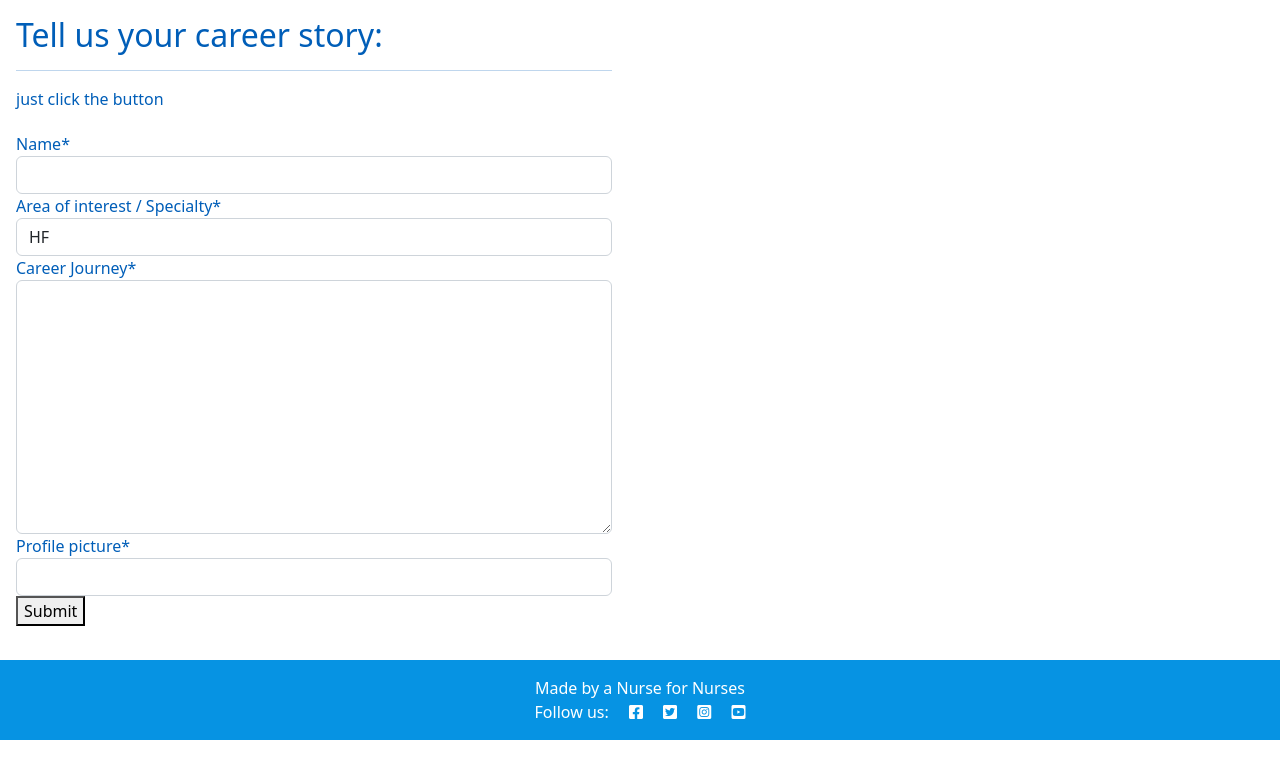
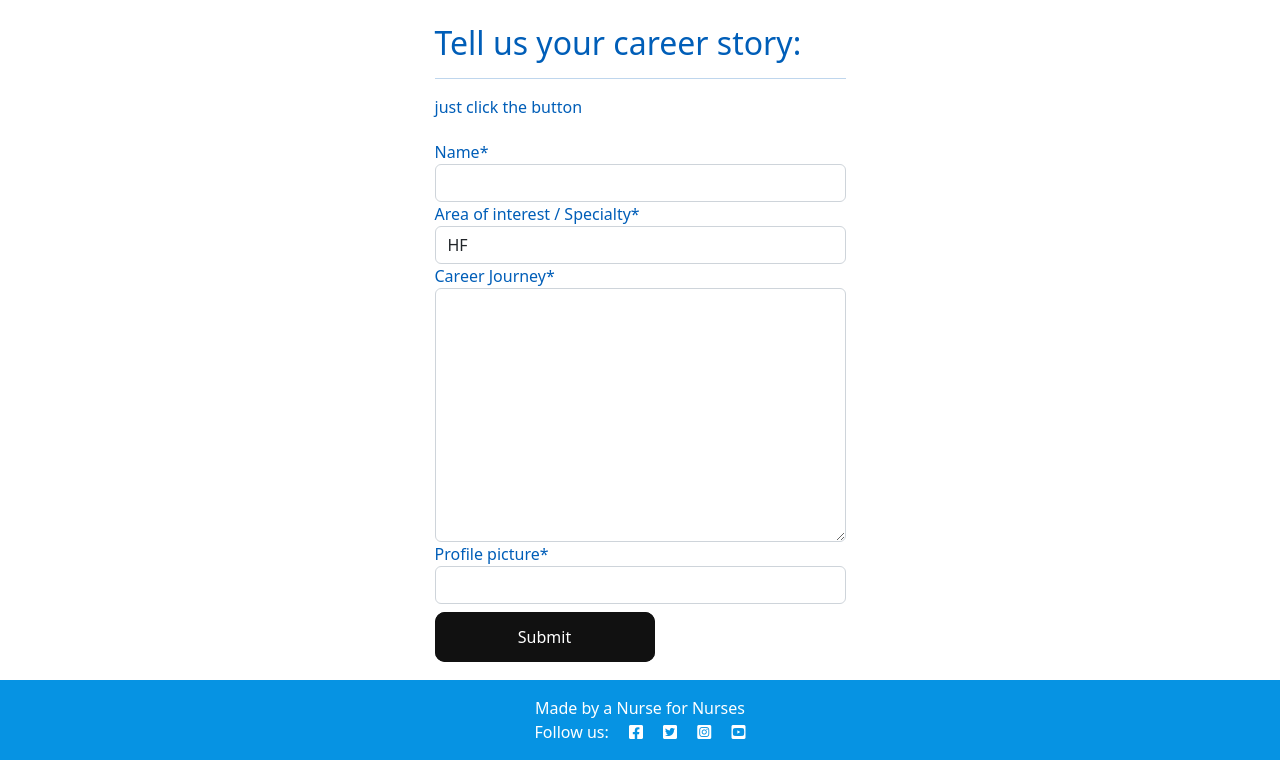
Before and after one commit to gozygreg/The-Cardiac-Nurse, a Django app: page /cardiacnurseblog/submitprofile/ in a window 1280 px wide. Shown: the part 60-820 px from the top of the page. Run offline with Django 3.2, Linux system fonts and the light colour scheme; the visitor is signed in with stand-in values (Sample User, id 1); some libraries are stand-ins or nearby versions.

Commit message:
Add photo to various blog post and save.

```diff
--- a/static/css/style.css
+++ b/static/css/style.css
@@ -113,7 +113,7 @@
     overflow: hidden;
     position: relative;
     display: inline-block;
-    height: 33vh;
+    height: 66vh;
     width: 100%;
 }
 
@@ -176,7 +176,8 @@
 /* SITE BUTTONS (Code snippet gotten from webdeasy.de) */
 .glow-on-hover,
 .home-button,
-.btn-signup {
+.btn-signup,
+.submit-button {
     width: 220px;
     height: 50px;
     border: none;
@@ -191,7 +192,8 @@
 
 .glow-on-hover:before,
 .home-button:before,
-.btn-signup:before {
+.btn-signup:before,
+.submit-button:before {
     content: '';
     background: linear-gradient(45deg, #ff0000, #ff7300, #fffb00, #48ff00, #00ffd5, #002bff, #7a00ff, #ff00c8, #ff0000);
     position: absolute;
@@ -210,25 +212,29 @@
 
 .glow-on-hover:active,
 .home-button:active,
-.btn-signup:active {
+.btn-signup:active,
+.submit-button:active {
     color: #000
 }
 
 .glow-on-hover:active:after,
 .home-button:active:after,
-.btn-signup:active:after {
+.btn-signup:active:after,
+.submit-button:active:after {
     background: transparent;
 }
 
 .glow-on-hover:hover:before,
 .home-button:hover:before,
-.btn-signup:hover:before {
+.btn-signup:hover:before,
+.submit-button:hover:before {
     opacity: 1;
 }
 
 .glow-on-hover:after,
 .home-button:after,
-.btn-signup:after {
+.btn-signup:after,
+.submit-button:after {
     z-index: -1;
     content: '';
     position: absolute;
--- a/templates/base.html
+++ b/templates/base.html
@@ -31,7 +31,7 @@
 
     <!-- Navigation -->
 
-    <nav class="navbar navbar-expand-lg navbar-light bg-white">
+    <nav class="navbar navbar-expand-lg navbar-light bg-light">
         <div class="container-fluid">
             <a class="navbar-brand" href="{% url 'home' %}"><span class="brand">The Cardiac Nurse</span></a>
             <button class="navbar-toggler" type="button" data-bs-toggle="collapse" data-bs-target="#navbarText"
--- a/templates/blogpost_detail.html
+++ b/templates/blogpost_detail.html
@@ -13,7 +13,7 @@
                 <!-- Post author goes before the | the post's created date goes after -->
                 <p class="post-subtitle"> {{ post.author }}| {{ post.created_on }} </p>
             </div>
-            <div class="d-none d-md-block col-md-6 masthead-image">
+            <div class="col-md-6 masthead-image">
                 <!-- The featured image URL goes in the src attribute -->
                 {% if "placeholder" in post.featured_image.url %}
                 <img src="https://codeinstitute.s3.amazonaws.com/fullstack/blog/default.jpg" width="100%">
--- a/templates/nurseprofile.html
+++ b/templates/nurseprofile.html
@@ -27,9 +27,9 @@
     <div class="row print-display">
         <!-- VERIFY NURSE/USER NEW TO PLATFORM -->
         {% for nurse in nurseprofile_list %}
-        <div class="col-md-6 col-lg-3">
+        <div class="col-md-4">
             <div class="card mb-4">
-                <div class="card-body all-prints-cards">
+                <div class="card-body">
                     <div class="image-container">
                         <img class="card-img-top" src="{{ nurse.nurse_image.url }}" alt="{{ nurse.nurse_name }}">
                         <div class="image-flash">
@@ -41,7 +41,7 @@
                 </div>
             </div>
         </div>
-        {% if forloop.counter|divisibleby:4 %}
+        {% if forloop.counter|divisibleby:3 %}
     </div>
     <div class="row print-display">
         {% endif %}
--- a/templates/submitprofile.html
+++ b/templates/submitprofile.html
@@ -3,20 +3,20 @@
 {% load crispy_forms_tags %}
 {% load cloudinary %}
 
-<div class="col-12 art-prints-area">
-    <div class="row submission-form">
+<div class="col-12">
+    <div class="row">
         <!-- FORM FOR NURSE TO JOIN PLATFORM -->
         {% if user.is_authenticated %}
-        <div class="col-sm-6">
-            <div class="card mb-4">
-                <div class="card-body all-prints-cards">
+        <div class="col-12  h-100 d-flex align-items-center justify-content-center">
+            <div class="card mb-4 mt-2">
+                <div class="card-body">
                     <h2>Tell us your career story:</h2>
                     <hr />
                     <p>just click the button</p>
                     <form method="POST" style="margin-top: 1.3em;" enctype="multipart/form-data">
                         {{ profile_form | crispy }}
                         {% csrf_token %}
-                        <button type="submit" class="submit-button" id="submit-btn">Submit</button>
+                        <button type="submit" class="submit-button mt-2" id="submit-btn">Submit</button>
                     </form>
                 </div>
             </div>
```
